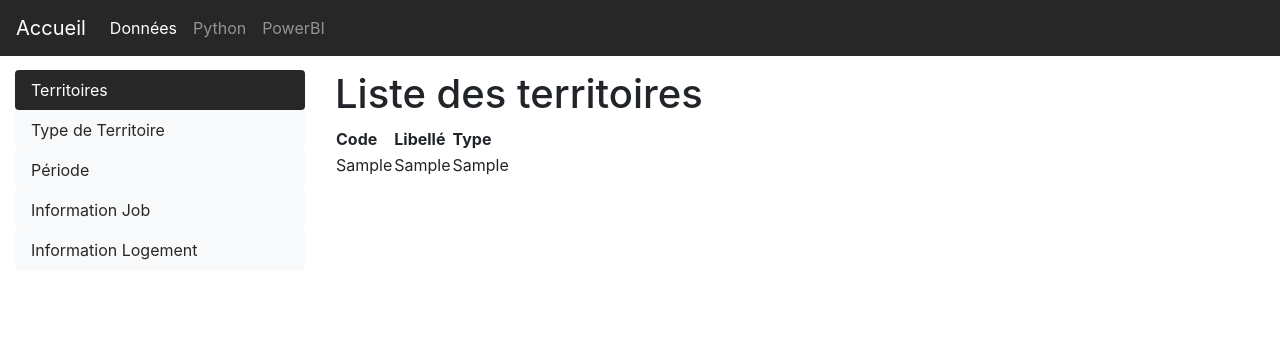
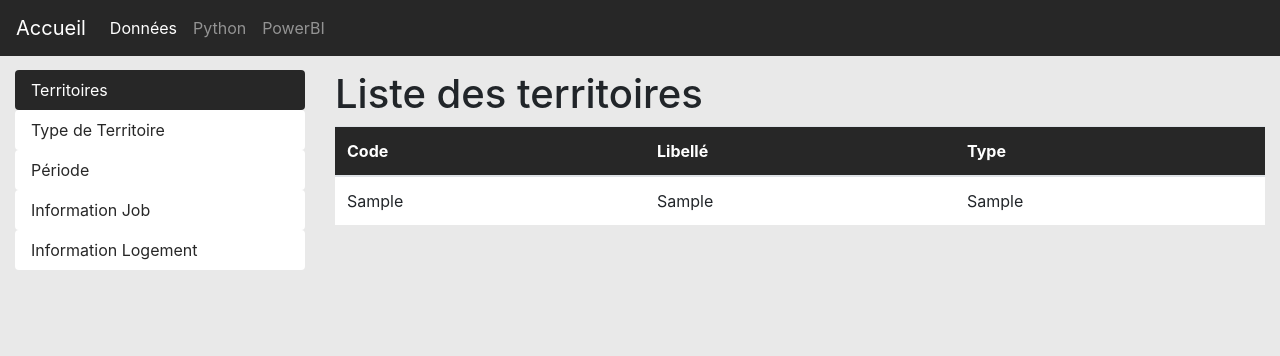
Before and after one commit to Oktiuw/Analyse-data, a Flask app: page /data in a window 1280 px wide. Shown: the top 356 px of the page. Run offline with Flask 3, Linux system fonts and the light colour scheme; tables that the repository leaves empty hold one stand-in row (values such as "Sample post"); some libraries are stand-ins or nearby versions.

Commit message:
avancement du modele d'affichage des données et du style

```diff
--- a/app/static/css/data.css
+++ b/app/static/css/data.css
@@ -1,3 +1,7 @@
+body{
+  background-color: #e9e9e9;
+}
+
 #dataBD .nav-link.active {
     background-color: #272727;
     color: #fff;
@@ -5,5 +9,18 @@
 
 #dataBD .nav-link {
 color: #272727;
-background-color: #f8f9fa;
+background-color: #fff;
 }
+
+thead{
+  background-color: #272727;
+  color: #fff;
+}
+
+.table-striped tbody tr:nth-of-type(odd) {
+  background-color: #fff;
+}
+
+.table-striped tbody tr:nth-of-type(even) {
+  background-color: #f3f3f3;
+}
--- a/app/templates/base.html
+++ b/app/templates/base.html
@@ -4,9 +4,9 @@
   <head>
     <title>{% block title %}{% endblock %}</title>
     <link rel="stylesheet" href="{{ url_for('static', filename='css/base.css') }}">
-    <link rel="stylesheet" href="https://cdn.jsdelivr.net/npm/bootstrap@4.0.0/dist/css/bootstrap.min.css" integrity="sha384-Gn5384xqQ1aoWXA+058RXPxPg6fy4IWvTNh0E263XmFcJlSAwiGgFAW/dAiS6JXm" crossorigin="anonymous">
     <script src="https://code.jquery.com/jquery-3.6.0.min.js"></script>
-    <script src="https://cdn.jsdelivr.net/npm/bootstrap@5.1.3/dist/js/bootstrap.min.js"></script>
+    <!-- Bootstrap CSS -->
+    <link rel="stylesheet" href="https://stackpath.bootstrapcdn.com/bootstrap/4.3.1/css/bootstrap.min.css" integrity="sha384-ggOyR0iXCbMQv3Xipma34MD+dH/1fQ784/j6cY/iJTQUOhcWr7x9JvoRxT2MZw1T" crossorigin="anonymous">
     {% block script %}{% endblock %}
   </head>
   <body>
@@ -34,6 +34,11 @@
     <main>
       {% block content %}{% endblock %}
     </main>
+    <footer>
+      {% block footer %}{% endblock %}
+    </footer>
+    <!-- JavaScript -->
+    <script src="https://stackpath.bootstrapcdn.com/bootstrap/4.3.1/js/bootstrap.min.js" integrity="sha384-JjSmVgyd0p3pXB1rRibZUAYoIIy6OrQ6VrjIEaFf/nJGzIxFDsf4x0xIM+B07jRM" crossorigin="anonymous"></script>
     <script>
       $(document).ready(function () {
         $('ul.navbar-nav > li').each(function () {
--- a/app/templates/data.html
+++ b/app/templates/data.html
@@ -27,12 +27,15 @@
 
                 <div class="tab-pane fade show active" id="territoires" role="tabpanel" aria-labelledby="territoires">
                     <h1>Liste des territoires</h1>
-                    <table>
+                    <table class="table table-striped bord">
+                        <thead>
                             <tr>
                                 <th>Code</th>
                                 <th>Libellé</th>
                                 <th>Type</th>
                             </tr>
+                        </thead>
+                        <tbody>
                             {% for territoire in territoires %}
                             <tr>
                                 <td>{{ territoire.codeTerritoire }}</td>
@@ -40,12 +43,13 @@
                                 <td>{{ territoire.codeTypeTerritoire }}</td>
                             </tr>
                             {% endfor %}
+                        </tbody>
                     </table>
                 </div>
 
                 <div class="tab-pane fade" id="typeTerritoire" role="tabpanel" aria-labelledby="typeTerritoire">
-                    <h1>{{ title }}</h1>
-                    <table>
+                    <h1>Liste des types de territoire</h1>
+                    <table class="table table-striped bord">
                         <thead>
                             <tr>
                                 <th>Code Type Territoire</th>
@@ -65,7 +69,7 @@
 
                 <div class="tab-pane fade" id="periode" role="tabpanel" aria-labelledby="periode">
                     <h1>Périodes</h1>
-                    <table>
+                    <table class="table table-striped bord">
                         <thead>
                         <tr>
                             <th>Code</th>
@@ -84,8 +88,9 @@
                 </div>
 
                 <div class="tab-pane fade" id="infosJob" role="tabpanel" aria-labelledby="infosJob">
-                    <h1>InfosJob</h1>
-                    <table>
+                    <h1>Informations Job</h1>
+                    <table class="table table-striped bord">
+                        <thead>
                             <tr>
                                 <th>Code période</th>
                                 <th>Code territoire</th>
@@ -93,6 +98,8 @@
                                 <th>Code type territoire</th>
                                 <th>Population</th>
                             </tr>
+                        </thead>
+                        <tbody>
                             {% for infosjob in infosJob %}
                             <tr>
                                 <td>{{ infosjob.codePeriode }}</td>
@@ -102,12 +109,13 @@
                                 <td>{{ infosjob.population }}</td>
                             </tr>
                             {% endfor %}
+                        </tbody>
                     </table>
                 </div>
 
                 <div class="tab-pane fade" id="infosLogement" role="tabpanel" aria-labelledby="infosLogement">
-                    <h1>Infos Logement</h1>
-                    <table>
+                    <h1>Informations Logement</h1>
+                    <table class="table table-striped bord">
                         <thead>
                             <tr>
                                 <th>Code Période</th>
```
Lines whose indentation alone changed are shown as unchanged.
